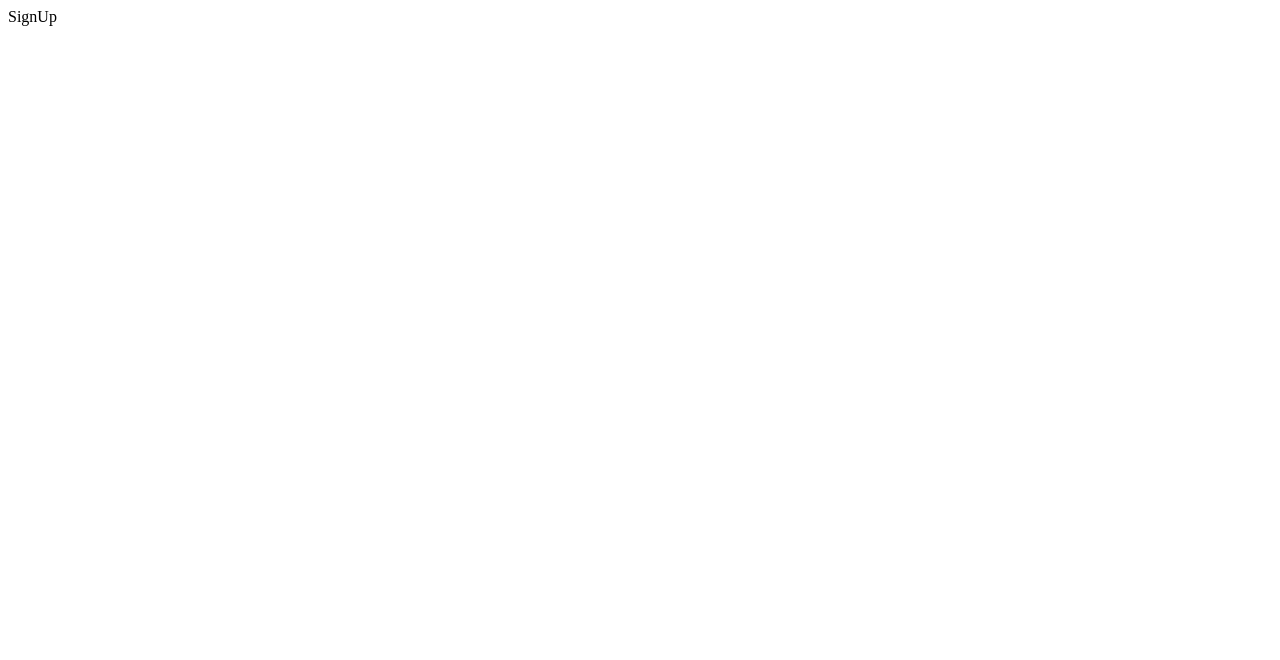
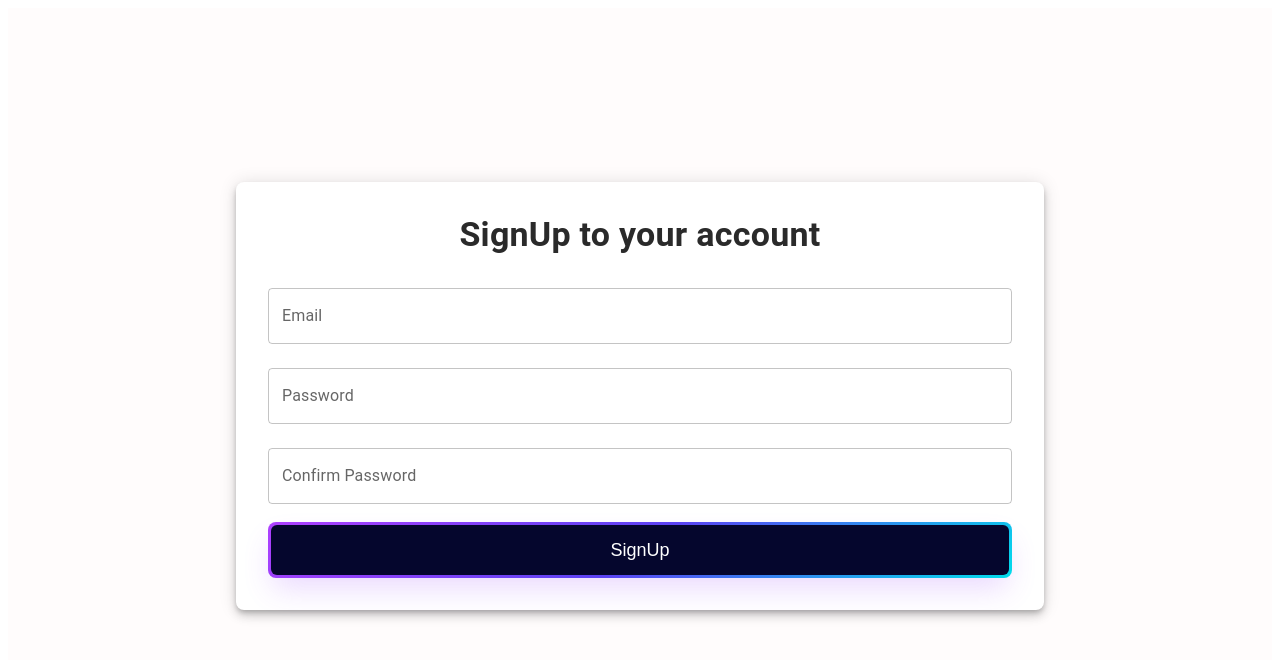
Before and after one commit to UsmanDev007/Auth, a React (Vite) app: page /sign-up in a window 1280 px wide. Shown: the top 660 px of the page. Built offline with nearby package versions, Linux system fonts and the light colour scheme.

Commit message:
#login complete

```diff
--- /dev/null
+++ b/src/components/Button.tsx
@@ -0,0 +1,68 @@
+import styled from 'styled-components';
+
+type ButtonProps = {
+  name: string;
+  children:React.ReactNode;
+  onClick: () => void;
+};
+
+const CustomButton: React.FC<ButtonProps> = ({ name,children,onClick }) => {
+  return (
+    <StyledWrapper>
+      <button>
+        <span className="text" onClick={onClick}>{children||name}</span>
+      </button>
+    </StyledWrapper>
+  );
+};
+
+const StyledWrapper = styled.div`
+  button {
+    align-items: center;
+    background-image: linear-gradient(144deg, #af40ff, #5b42f3 50%, #00ddeb);
+    border: 0;
+    width: 100%;
+    border-radius: 8px;
+    box-shadow: rgba(151, 65, 252, 0.2) 0 15px 30px -5px;
+    box-sizing: border-box;
+    color: #ffffff;
+    display: flex;
+    font-size: 18px;
+    justify-content: center;
+    line-height: 1em;
+    max-width: 100%;
+    min-width: 140px;
+    padding: 3px;
+    text-decoration: none;
+    user-select: none;
+    -webkit-user-select: none;
+    touch-action: manipulation;
+    white-space: nowrap;
+    cursor: pointer;
+    transition: all 0.3s;
+  }
+
+  button:active,
+  button:hover {
+    outline: 0;
+  }
+
+  button span {
+    background-color: rgb(5, 6, 45);
+    padding: 16px 24px;
+    border-radius: 6px;
+    width: 100%;
+    height: 100%;
+    transition: 300ms;
+  }
+
+  button:hover span {
+    background: none;
+  }
+
+  button:active {
+    transform: scale(0.9);
+  }
+`;
+
+export default CustomButton;
--- a/src/features/auth/AuthApi.tsx
+++ b/src/features/auth/AuthApi.tsx
@@ -0,0 +1,65 @@
+import axios from "axios";
+import { authResponse, LogType, RegisterType } from "./AuthType";
+
+export const LoginApi = async (credentials: LogType): Promise<authResponse> => {
+  const options = {
+    method: "POST",
+    url: "https://api.freeapi.app/api/v1/users/login",
+    headers: {
+      accept: "application/json",
+      "content-type": "application/json",
+    },
+    data: {
+      username: credentials.username,
+      password: credentials.password,
+    },
+  };
+
+  try {
+    const { data } = await axios.request<authResponse>(options);
+    localStorage.setItem('authToken',data?.data?.accessToken)
+    return data;
+  } catch (error) {
+    console.error("Login failed:", error);
+    throw error;
+  }
+};
+
+export const RegisterUser = async (
+  credentials: RegisterType
+): Promise<authResponse> => {
+  const options = {
+    method: "POST",
+    url: "https://api.freeapi.app/api/v1/users/register",
+    headers: { accept: "application/json", "content-type": "application/json" },
+    data: {
+      email: credentials.email,
+      password: credentials.password,
+      role: credentials.role,
+      username: credentials.username,
+    },
+  };
+
+  try {
+    const { data } = await axios.request<authResponse>(options);
+    console.log(data);
+    return data;
+  } catch (error) {
+    console.error(error);
+    throw error;
+  }
+};
+export const LogOutUser=async():Promise<void>=>{
+    const options = {
+        method: 'POST',
+        url: 'https://api.freeapi.app/api/v1/users/logout',
+        headers: {accept: 'application/json'}
+      };
+
+      try {
+        const { data } = await axios.request(options);
+        console.log(data);
+      } catch (error) {
+        console.error(error);
+      }
+}
--- a/src/features/auth/AuthUtils.tsx
+++ b/src/features/auth/AuthUtils.tsx
@@ -0,0 +1,2 @@
+export const getToken=()=>localStorage.getItem('authToken');
+export const removeToken=()=>localStorage.removeItem('authToken');
--- /dev/null
+++ b/src/hooks/UseAuth.tsx
@@ -0,0 +1,22 @@
+import { useMutation, useQueryClient } from "@tanstack/react-query";
+import { LoginApi,LogOutUser,RegisterUser } from "../features/auth/AuthApi";
+export const UseAuth=()=>{
+    // const queryClient=useQueryClient();
+    const loginMuation=useMutation({
+        mutationFn:LoginApi,
+        onSuccess:(data)=>{
+             localStorage.setItem('authToken',data?.data?.accessToken)
+        }
+    })
+    const SignUpMuation=useMutation({
+        mutationFn:RegisterUser,
+
+    })
+    const LogoutMutation=useMutation({
+        mutationFn:LogOutUser,
+        onSuccess:()=>{
+            localStorage.removeItem('authToken')
+        }
+    })
+    return {loginMuation,SignUpMuation,LogoutMutation}
+}
--- a/src/main.tsx
+++ b/src/main.tsx
@@ -1,10 +1,14 @@
-// import { StrictMode } from 'react'
-import { createRoot } from 'react-dom/client'
-import App from './App.tsx'
-import { BrowserRouter  } from 'react-router-dom'
+import { createRoot } from "react-dom/client";
+import App from "./App.tsx";
+import { BrowserRouter } from "react-router-dom";
+import { QueryClient, QueryClientProvider } from "@tanstack/react-query";
 
-createRoot(document.getElementById('root')!).render(
+const queryClient = new QueryClient();
+
+createRoot(document.getElementById("root")!).render(
   <BrowserRouter>
-    <App />
+    <QueryClientProvider client={queryClient}>
+      <App />
+    </QueryClientProvider>
   </BrowserRouter>
-)
+);
--- a/src/section/LoginUI.tsx
+++ b/src/section/LoginUI.tsx
@@ -1,11 +1,62 @@
-import React from 'react'
+import React from "react";
+import { TextField, Typography, Box,  Paper } from "@mui/material";
+import { motion } from "framer-motion";
+import { Link } from "react-router-dom";
+import CustomButton from "../components/Button";
+import { UseAuth } from "../hooks/UseAuth";
 
-const Login:React.FC = () => {
+const LoginUI:React.FC = () => {
+  const {loginMuation}=UseAuth();
+  const [username, setusername] = React.useState("");
+  const [password, setPassword] = React.useState("");
+  const handlelogin=async()=>{
+      if(username==""||password==""){
+          alert("Fill Up the TextFeild First")
+      }
+      else{
+      try{
+        await loginMuation.mutateAsync({username,password});
+        alert('login success')
+      }
+      catch(error){
+        alert('login failed')
+      }
+    }
+  }
   return (
-    <div>
-      LoginUI
-    </div>
-  )
-}
+    <Box
+      sx={{
+        height: "97vh",
+        display: "flex",
+        justifyContent: "center",
+        alignItems: "center",
+        backgroundColor: "#fffcfc",
+      }}
+    >
+      <motion.div
+        initial={{ opacity: 0, scale: 0.8 }}
+        animate={{ opacity: 1, scale: 1 }}
+        transition={{ duration: 0.5 }}
+      >
+        <Paper elevation={6} sx={{ padding: 4, borderRadius: 2, textAlign: "center",backgroundColor:"#ffffff" }}>
+          <Typography variant="h4" fontWeight={600} mb={2} sx={{color:"#2a2a2a"}}>
+            Login
+          </Typography>
+          <TextField label="Username"  fullWidth margin="normal" variant="outlined" onChange={(e)=>setusername(e.target.value)} />
+          <TextField label="Password" fullWidth margin="normal" variant="outlined" type="password" onChange={(e)=>setPassword(e.target.value)} />
+          <Link to="#" style={{ display: "block", marginTop: "10px", marginBottom: "10px",textDecoration:'none',color:"#2a2a2a",textAlign:'left',marginLeft:'5px', }}>
+            Forgot password?
+          </Link>
+          <CustomButton name="Login" onClick={handlelogin}>
+            Login
+          </CustomButton>
+          <Typography variant="body2" mt={2}>
+            Don't have an account? <Link to="/sign-up" style={{textDecoration:"none",color:"#2a2a2a"}}>Sign up</Link>
+          </Typography>
+        </Paper>
+      </motion.div>
+    </Box>
+  );
+};
 
-export default Login
+export default LoginUI;
--- a/src/section/SignUpUI.tsx
+++ b/src/section/SignUpUI.tsx
@@ -1,10 +1,40 @@
 import React from 'react'
+import { TextField, Typography, Box,  Paper } from "@mui/material";
+import { motion } from "framer-motion";
+import { Link } from "react-router-dom";
+import CustomButton from "../components/Button";
 
 const SignUpUI:React.FC = () => {
   return (
-    <div>
-      SignUp
-    </div>
+    <Box
+      sx={{
+        height: "97vh",
+        display: "flex",
+        justifyContent: "center",
+        alignItems: "center",
+        backgroundColor: "#fffcfc",
+      }}
+    >
+      <motion.div
+        initial={{ opacity: 0, scale: 0.8 }}
+        animate={{ opacity: 1, scale: 1 }}
+        transition={{ duration: 0.5 }}
+      >
+        <Paper elevation={6} sx={{ padding: 4, borderRadius: 2, textAlign: "center",backgroundColor:"#ffffff" }}>
+          <Typography variant="h4" fontWeight={600} mb={2} sx={{color:"#2a2a2a"}}>
+            SignUp to your account
+          </Typography>
+          <TextField label="Email" fullWidth margin="normal" variant="outlined" />
+          <TextField label="Password" fullWidth margin="normal" variant="outlined" type="password" />
+          <TextField label="Confirm Password" fullWidth margin="normal" variant="outlined" type="password" />
+          <Box sx={{marginTop:"10px"}}>
+          <CustomButton name="Login" onClick={()=>{}}>
+            SignUp
+          </CustomButton>
+          </Box>
+        </Paper>
+      </motion.div>
+    </Box>
   )
 }
 
```
Also changed, not shown: package.json (+9 -0 lines), src/features/auth/AuthType.ts (+20 -0 lines), src/features/auth/AuthSlice.tsx (deleted), src/store/Store.tsx (deleted), 1 other file (tests, documents, lock files or other folders).
